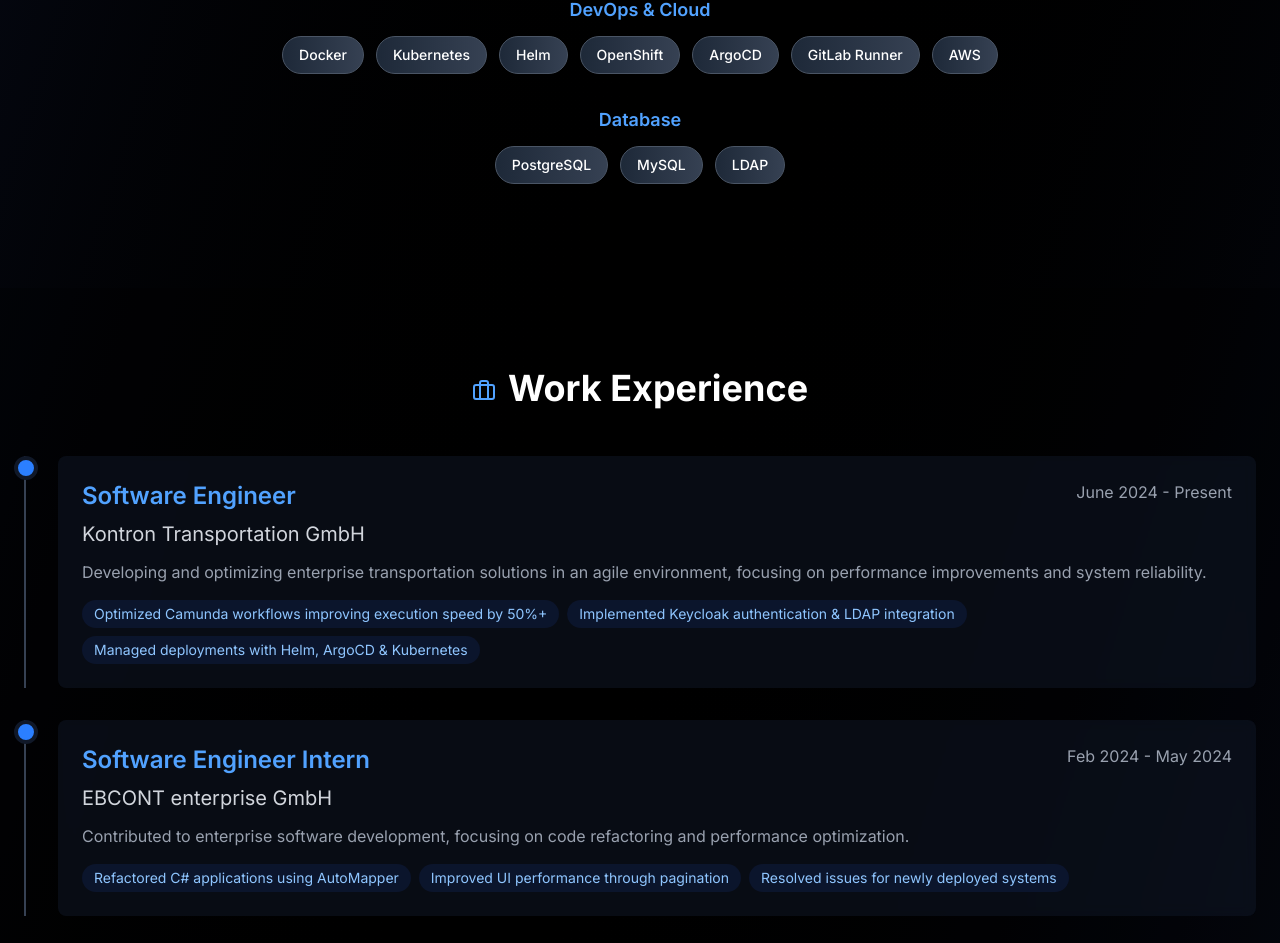
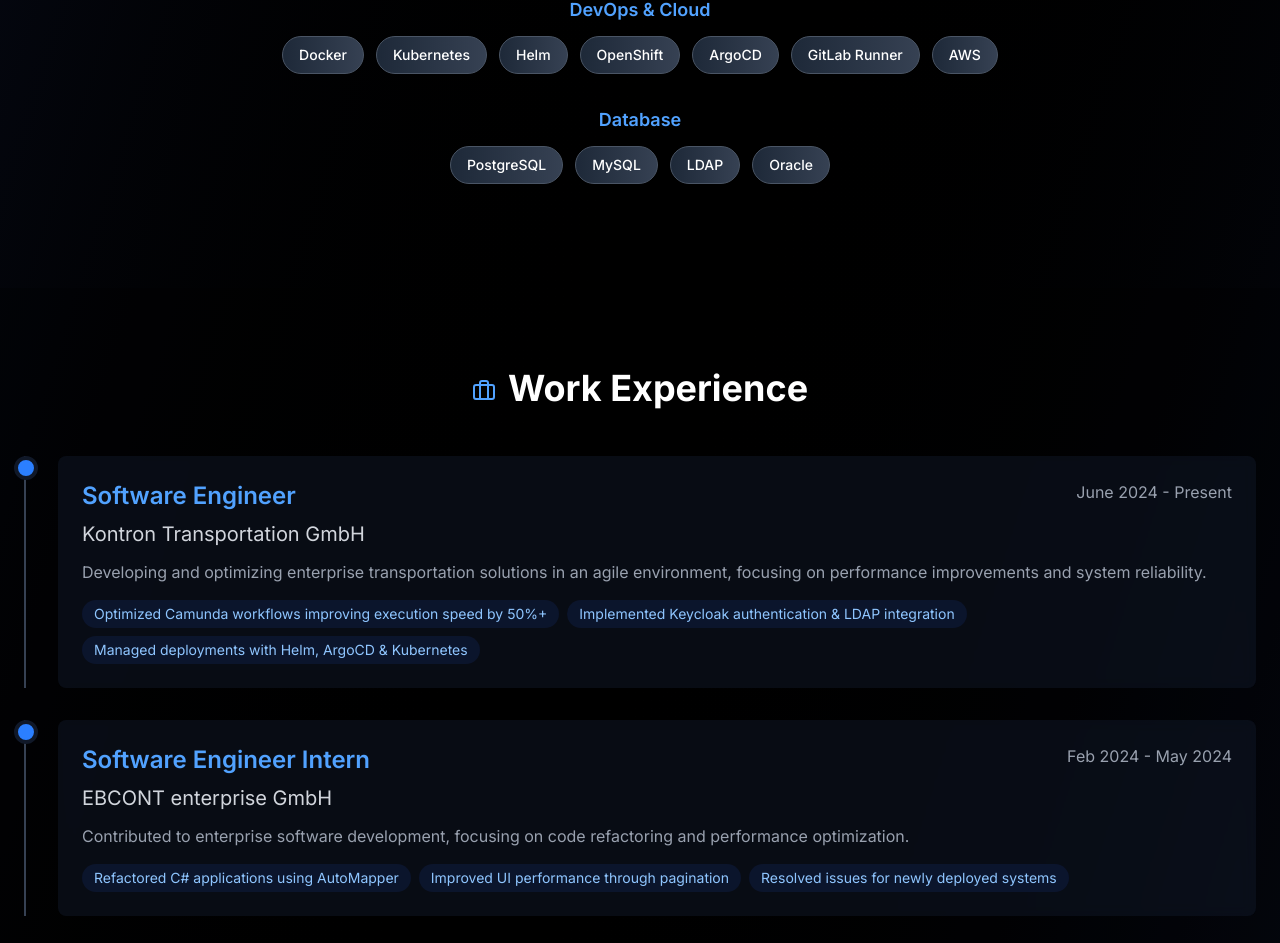
Before and after one commit to heatwaven/portfolio_v2, a Next.js app: page / in a window 1280 px wide. Shown: the part 1690-2633 px from the top of the page. Built offline with nearby package versions, Linux system fonts and the light colour scheme.

Commit message:
add skills

```diff
--- a/app/page.js
+++ b/app/page.js
@@ -99,7 +99,7 @@
   "Languages": ["Java", "C#", "SQL", "TypeScript", "JavaScript"],
   "Backend & Frameworks": ["Spring Boot", "Hibernate", "Camunda (BPMN)", "Node.js", "Express", "Keycloak"],
   "DevOps & Cloud": ["Docker", "Kubernetes", "Helm", "OpenShift", "ArgoCD", "GitLab Runner", "AWS"],
-  "Database": ["PostgreSQL", "MySQL", "LDAP"]
+  "Database": ["PostgreSQL", "MySQL", "LDAP", "Oracle"]
 };
 
   return (
```
